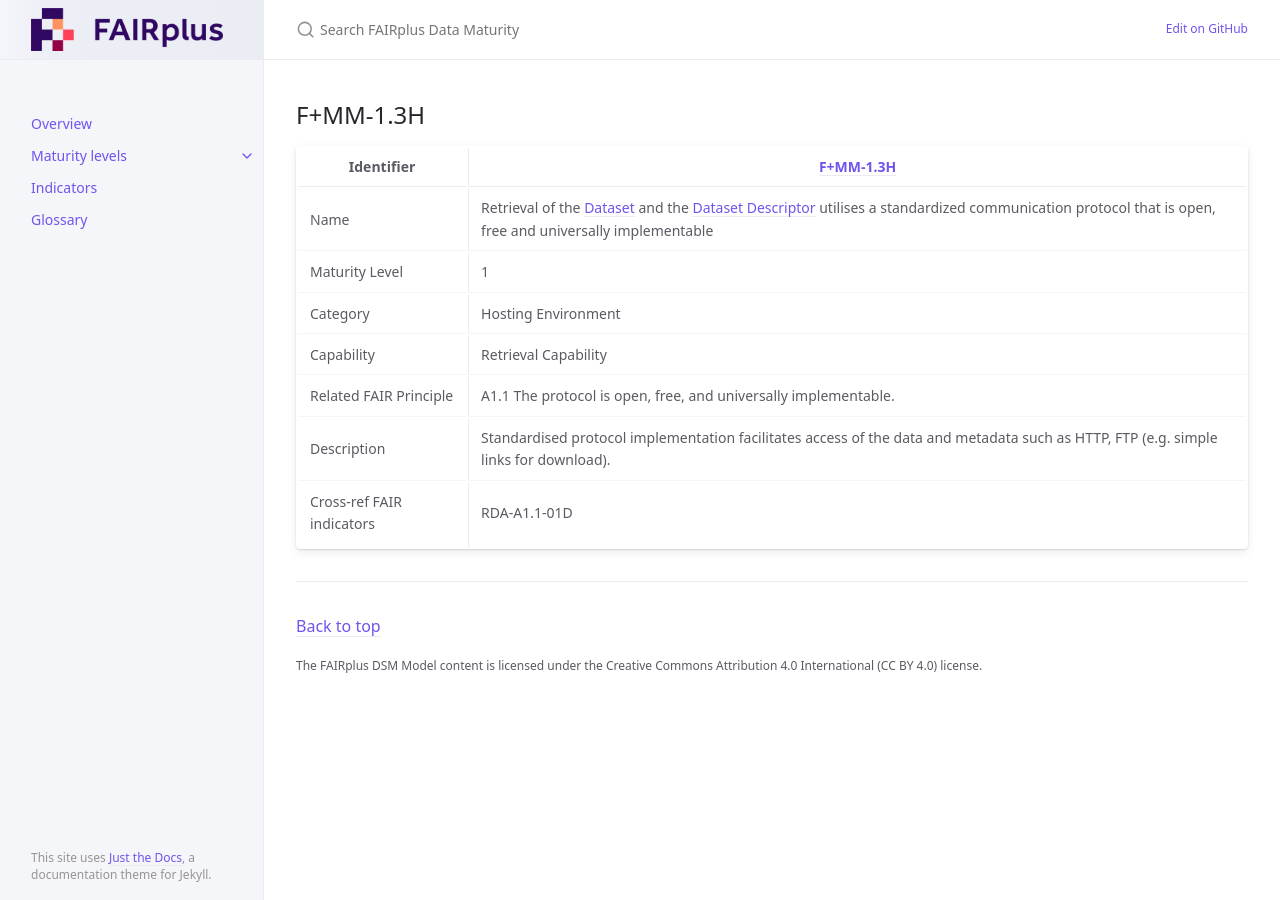
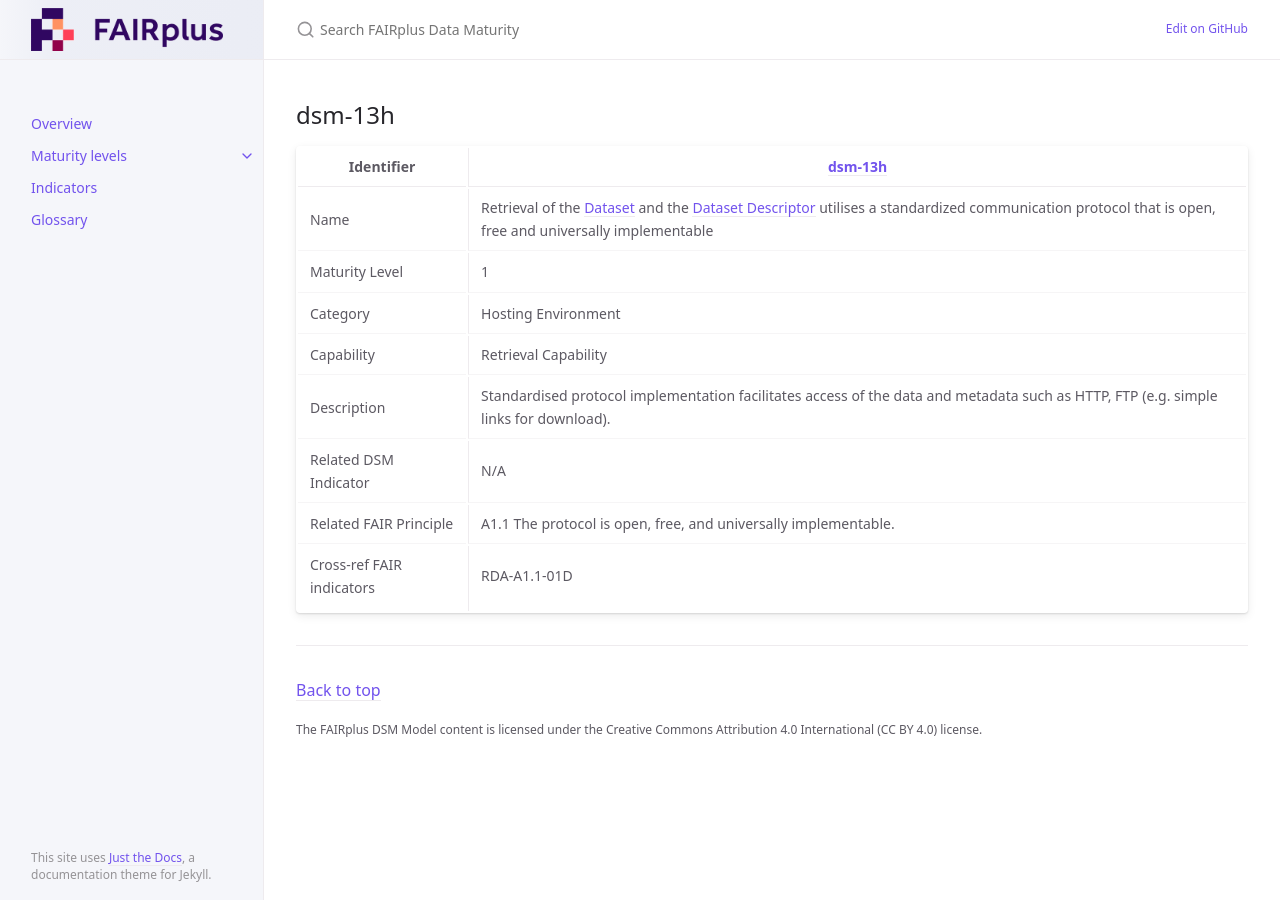
Before and after one commit to FAIRplus/Data-Maturity, a Jekyll site: the page built from docs/_indicators/dsm-13h.md, in a window 1280 px wide. Built offline with Jekyll 4.4.1, drawn with Linux system fonts in a browser that asks for light colours.

Commit message:
Update and rename C. F+MM-1.3H.md to dsm-13h.md

```diff
--- a/docs/_indicators/C. F+MM-1.3H.md
+++ b/docs/_indicators/dsm-13h.md
@@ -1,18 +1,19 @@
 ---
 layout: default
-title: F+MM-1.3H
+title: dsm-13h
 parent_level: level1
 nav_exclude: True
 ---
 
-## F+MM-1.3H
+## dsm-13h
 
-| Identifier | [F+MM-1.3H](https://github.com/FAIRplus/Data-Maturity/edit/v0.3/docs/_indicators/C.%20F+MM-1.3H.md) |
+| Identifier | [dsm-13h](https://github.com/FAIRplus/Data-Maturity/blob/master/docs/_indicators/dsm-13h.md) |
 | ---------- | ----------|
 | Name | Retrieval of the [Dataset](https://fairplus.github.io/Data-Maturity/docs/Glossary/#dataset) and the [Dataset Descriptor](https://fairplus.github.io/Data-Maturity/docs/Glossary/#dataset-descriptor) utilises a standardized communication protocol that is open, free and universally implementable |
 | Maturity Level | 1 |
 | Category | Hosting Environment |
 | Capability | Retrieval Capability |
+| Description | Standardised protocol implementation facilitates access of the data and metadata such as HTTP, FTP (e.g. simple links for download). |
+| Related DSM Indicator | N/A |
 | Related FAIR Principle | A1.1 The protocol is open, free, and universally implementable. |
-| Description | Standardised protocol implementation facilitates access of the data and metadata such as HTTP, FTP (e.g. simple links for download). |
 | Cross-ref FAIR indicators | RDA-A1.1-01D |
```
